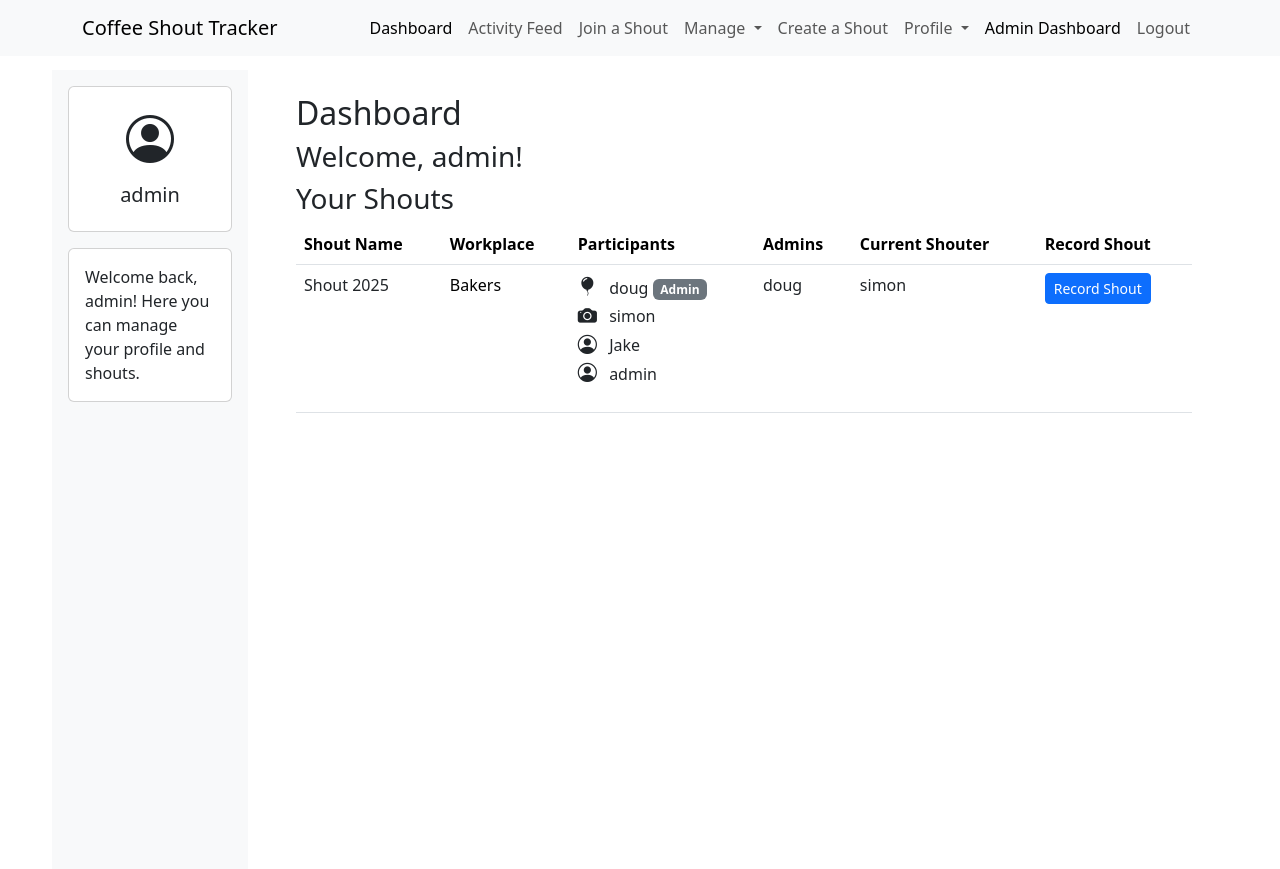
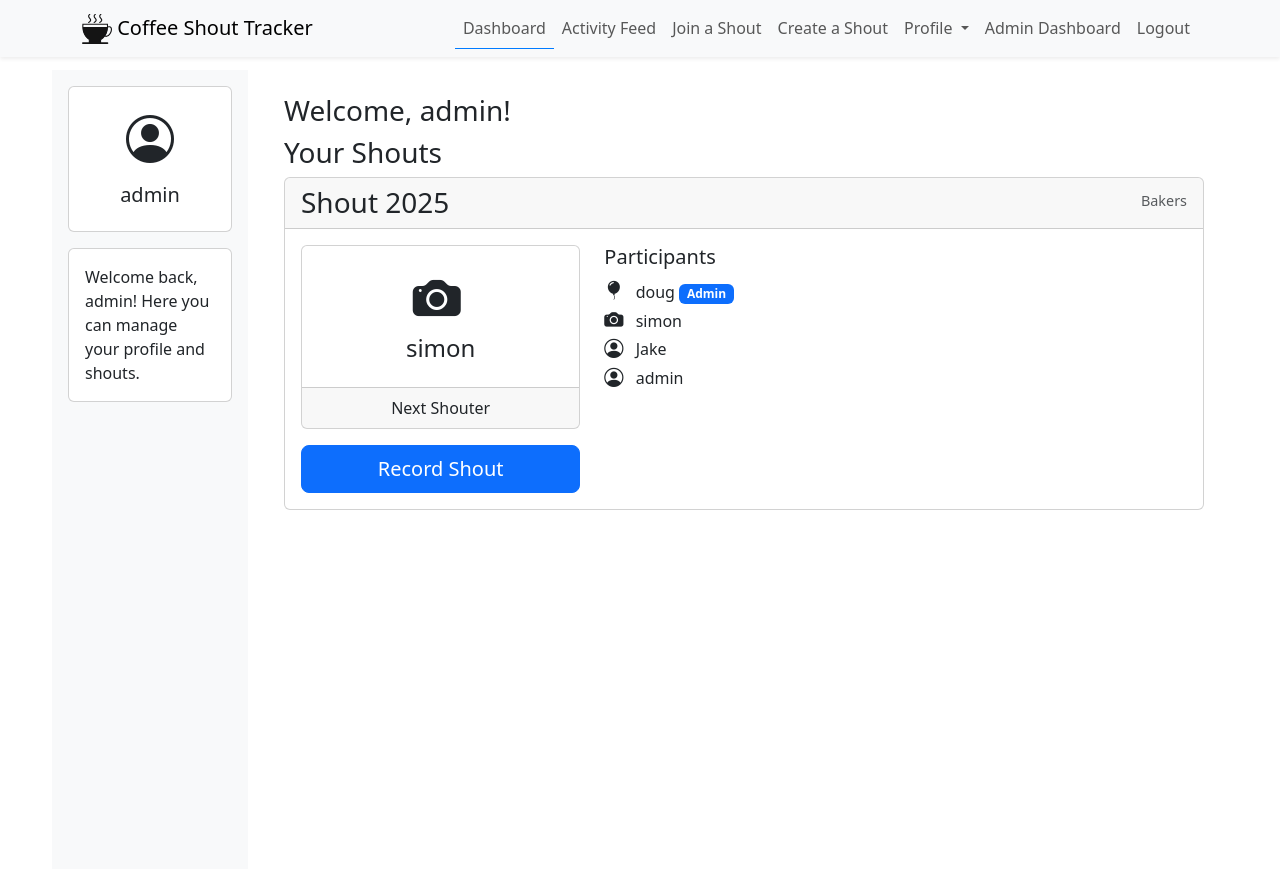
Before and after one commit to douglasbright/coffee_shout_tracker, a Flask app: page /dashboard in a window 1280 px wide. Shown: the top 869 px of the page. Run offline with Flask 3, Linux system fonts and the light colour scheme; a user stored in the database is signed in; some libraries are stand-ins or nearby versions.

Commit message:
Add admin page and login history tracking

```diff
--- a/app/__init__.py
+++ b/app/__init__.py
@@ -25,9 +25,10 @@ def create_app():
     db.init_app(app)
     login_manager.init_app(app)
     migrate.init_app(app, db)
+    csrf.init_app(app)
 
     # Import the User model (for login_manager and migrations)
-    from .models import User
+    from .models import User, LoginHistory
 
     # User loader function for Flask-Login
     @login_manager.user_loader
@@ -51,6 +52,7 @@ def create_app():
     from .profile_routes import profile
     from .quote_routes import quote
     from .coffee_shop_routes import coffee_shop
+    from .admin_routes import admin
 
     app.register_blueprint(main)
     app.register_blueprint(activity)
@@ -59,6 +61,7 @@ def create_app():
     app.register_blueprint(profile)
     app.register_blueprint(quote)
     app.register_blueprint(coffee_shop)
+    app.register_blueprint(admin)
 
     # Register the context processor for injecting quotes
     app.context_processor(inject_quote)
--- a/app/forms.py
+++ b/app/forms.py
@@ -179,9 +179,6 @@ class ReactionForm(FlaskForm):
         ('bi bi-hand-thumbs-down', 'Thumbs Down')
     ], validators=[DataRequired()])
 
-    class Meta:
-        csrf = False
-
 class SelectFavoriteCoffeeShopForm(FlaskForm):
     coffee_shop = SelectField('Favorite Coffee Shop', validators=[DataRequired()], coerce=int)
     submit = SubmitField('Set as Favorite')
--- a/app/routes.py
+++ b/app/routes.py
@@ -41,47 +41,32 @@ def dashboard():
         .where(shout_users.c.user_id == current_user.id)
     ).all()
 
-    join_form = JoinShoutForm()  # The form for joining a shout
-    quotes = Quote.query.all()
-    random_quote = random.choice(quotes) if quotes else None
-
-    # Prepare shout data for the template, adding admin and admin_count
+    # Prepare shout data for the template
     user_shout_data = []
     for shout, is_active in user_shouts:
-        # Get all participants for the shout along with their admin status
-        participants_with_admin_status = db.session.execute(
-            db.select(User, shout_users.c.is_admin)
+        # Get all participants for the shout along with their admin and active status
+        participants_with_status = db.session.execute(
+            db.select(User, shout_users.c.is_admin, shout_users.c.is_active)
             .select_from(shout_users)
             .join(User, User.id == shout_users.c.user_id)
             .where(shout_users.c.shout_id == shout.id)
         ).fetchall()
-
-        # Check if the current user is an admin of the shout
-        is_admin = any(p[1] for p in participants_with_admin_status if p[0].id == current_user.id)
-
-        # Count the number of admins in the shout
-        admin_count = sum(1 for p in participants_with_admin_status if p[1])
 
         # Check if the current shouter is set, and if not, set it
         if not shout.current_shouter:
             set_next_shouter(shout.id)
             db.session.refresh(shout)  # Refresh the shout object to get the updated current_shouter
 
-        # Append the shout and admin data to the list for rendering in the template
+        # Append the shout and participant data to the list for rendering in the template
         user_shout_data.append({
             'shout': shout,
-            'participants': participants_with_admin_status,  # Passing participants with their admin status
-            'is_admin': is_admin,
-            'admin_count': admin_count,
+            'participants': participants_with_status,  # Passing participants with their admin and active status
             'is_active': is_active
         })
 
-    # Render the dashboard template with the user's shout data and join form
-    return render_template('dashboard.html', user_shouts=user_shout_data, join_form=join_form, quote=random_quote)
+    # Render the dashboard template with the user's shout data
+    return render_template('dashboard.html', user_shouts=user_shout_data)
 
-# Import the activity blueprint
-from .activity_routes import activity as activity_blueprint
-main.register_blueprint(activity_blueprint)
 
 
 @main.route('/search_shouts')
--- a/app/templates/base.html
+++ b/app/templates/base.html
@@ -12,13 +12,41 @@
     <link href="https://cdn.jsdelivr.net/npm/bootstrap-icons/font/bootstrap-icons.css" rel="stylesheet">
     <link rel="stylesheet" href="{{ url_for('static', filename='styles.css') }}">
     <link rel="stylesheet" href="https://cdnjs.cloudflare.com/ajax/libs/bootstrap-datepicker/1.9.0/css/bootstrap-datepicker.min.css">
-
+    <style>
+        .navbar-brand img {
+            transition: transform 0.3s ease-in-out;
+        }
+        .navbar-brand img:hover {
+            transform: scale(1.2) rotate(10deg);
+        }
+        .navbar-nav .nav-item.active .nav-link {
+            border-bottom: 1px solid #007bff; /* Change the color to match your theme */
+        }
+        .navbar .dropdown-menu {
+            border: none;
+            background-color: #f8f9fa; /* Same background color as the navbar */
+        }
+        @media (max-width: 768px) {
+            .container-fluid.d-flex.justify-content-center {
+                width: 100vw;
+                padding-left: 0;
+                padding-right: 0;
+            }
+            .container-fluid.d-flex.justify-content-center > .row {
+                margin-left: 0;
+                margin-right: 0;
+            }
+        }
+    </style>
 </head>
 <body class="d-flex flex-column min-vh-100">
     <!-- Navbar (Fixed Top) -->
-    <nav class="navbar navbar-expand-lg navbar-light bg-light fixed-top">
+    <nav class="navbar navbar-expand-lg navbar-light bg-light fixed-top shadow-sm">
         <div class="container">
-            <a class="navbar-brand" href="{{ url_for('main.dashboard') }}">Coffee Shout Tracker</a>
+            <a class="navbar-brand" href="{{ url_for('main.dashboard') }}">
+                <img src="{{ url_for('static', filename='images/favicon.svg') }}" alt="Coffee Shout Tracker" width="30" height="30" class="d-inline-block align-text-top">
+                Coffee Shout Tracker
+            </a>
             <button class="navbar-toggler" type="button" data-bs-toggle="collapse" data-bs-target="#navbarNav" aria-controls="navbarNav" aria-expanded="false" aria-label="Toggle navigation">
                 <span class="navbar-toggler-icon"></span>
             </button>
@@ -26,33 +54,20 @@
             <div class="collapse navbar-collapse" id="navbarNav">
                 {% if current_user.is_authenticated %}
                 <ul class="navbar-nav ms-auto">
-                    <li class="nav-item">
-                        <a class="nav-link {% if request.endpoint == 'main.dashboard' %}active{% endif %}" href="{{ url_for('main.dashboard') }}">Dashboard</a>
+                    <li class="nav-item {% if request.endpoint == 'main.dashboard' %}active{% endif %}">
+                        <a class="nav-link" href="{{ url_for('main.dashboard') }}">Dashboard</a>
                     </li>
-                    <li class="nav-item">
-                        <a class="nav-link {% if request.endpoint == 'activity.activity_feed' %}active{% endif %}" href="{{ url_for('activity.activity_feed') }}">Activity Feed</a>
+                    <li class="nav-item {% if request.endpoint == 'activity.activity_feed' %}active{% endif %}">
+                        <a class="nav-link" href="{{ url_for('activity.activity_feed') }}">Activity Feed</a>
                     </li>
-                    <li class="nav-item">
-                        <a class="nav-link {% if request.endpoint == 'shout.join_shout' %}active{% endif %}" href="{{ url_for('shout.join_shout') }}">Join a Shout</a>
+                    <li class="nav-item {% if request.endpoint == 'shout.join_shout' %}active{% endif %}">
+                        <a class="nav-link" href="{{ url_for('shout.join_shout') }}">Join a Shout</a>
                     </li>
-
-                    <li class="nav-item dropdown">
-                        <a class="nav-link dropdown-toggle {% if request.endpoint in ['profile.manage_users', 'shout.manage_shouts', 'coffee_shop.add_coffee_shop'] %}active{% endif %}" href="#" id="manageDropdown" role="button" data-bs-toggle="dropdown" aria-expanded="false">
-                            Manage
-                        </a>
-                        <ul class="dropdown-menu" aria-labelledby="manageDropdown">
-                            {% if current_user.is_admin %}
-                            <li><a class="dropdown-item {% if request.endpoint == 'profile.manage_users' %}active{% endif %}" href="{{ url_for('profile.manage_users') }}">Manage Users</a></li>
-                            {% endif %}
-                            <li><a class="dropdown-item {% if request.endpoint == 'shout.manage_shouts' %}active{% endif %}" href="{{ url_for('shout.manage_shouts') }}">Manage Shouts</a></li>
-                            <li><a class="dropdown-item {% if request.endpoint == 'coffee_shop.add_coffee_shop' %}active{% endif %}" href="{{ url_for('coffee_shop.add_coffee_shop') }}">Create a Coffee Shop</a></li>
-                        </ul>
+                    <li class="nav-item {% if request.endpoint == 'shout.create_shout' %}active{% endif %}">
+                        <a class="nav-link" href="{{ url_for('shout.create_shout') }}">Create a Shout</a>
                     </li>
-                    <li class="nav-item">
-                        <a class="nav-link {% if request.endpoint == 'shout.create_shout' %}active{% endif %}" href="{{ url_for('shout.create_shout') }}">Create a Shout</a>
-                    </li>
-                    <li class="nav-item dropdown">
-                        <a class="nav-link dropdown-toggle {% if request.endpoint in ['profile.profile_view', 'profile.settings_profile'] %}active{% endif %}" href="#" id="profileDropdown" role="button" data-bs-toggle="dropdown" aria-expanded="false">
+                    <li class="nav-item dropdown {% if request.endpoint in ['profile.profile_view', 'profile.settings_profile'] %}active{% endif %}">
+                        <a class="nav-link dropdown-toggle" href="#" id="profileDropdown" role="button" data-bs-toggle="dropdown" aria-expanded="false">
                             Profile
                         </a>
                         <ul class="dropdown-menu" aria-labelledby="profileDropdown">
@@ -61,8 +76,8 @@
                         </ul>
                     </li>
                     {% if current_user.is_admin %}
-                    <li class="nav-item">
-                        <a class="nav-link {% if request.endpoint == 'main.dashboard' %}active{% endif %}" href="{{ url_for('main.dashboard') }}">Admin Dashboard</a>
+                    <li class="nav-item {% if request.endpoint == 'admin.dashboard' %}active{% endif %}">
+                        <a class="nav-link" href="{{ url_for('admin.dashboard') }}">Admin Dashboard</a>
                     </li>
                     {% endif %}
                     <li class="nav-item">
@@ -71,11 +86,11 @@
                 </ul>
                 {% else %}
                 <ul class="navbar-nav ms-auto">
-                    <li class="nav-item">
-                        <a class="nav-link {% if request.endpoint == 'auth.login' %}active{% endif %}" href="{{ url_for('auth.login') }}">Login</a>
+                    <li class="nav-item {% if request.endpoint == 'auth.login' %}active{% endif %}">
+                        <a class="nav-link" href="{{ url_for('auth.login') }}">Login</a>
                     </li>
-                    <li class="nav-item">
-                        <a class="nav-link {% if request.endpoint == 'auth.register' %}active{% endif %}" href="{{ url_for('auth.register') }}">Register</a>
+                    <li class="nav-item {% if request.endpoint == 'auth.register' %}active{% endif %}">
+                        <a class="nav-link" href="{{ url_for('auth.register') }}">Register</a>
                     </li>
                 </ul>
                 {% endif %}
@@ -97,8 +112,6 @@
                         <a href="{{ url_for('profile.profile_view', user_id=current_user.id) }}" class="text-decoration-none text-dark">
                             <i class="bi {{ current_user.avatar_icon or 'bi-person-circle' }}" style="font-size: 3rem;"></i>
                         </a>
-
-
                         <h5 class="card-title mt-2"><a href="{{ url_for('profile.profile_view', user_id=current_user.id) }}" class="text-decoration-none text-dark" style="color: inherit;">{{ current_user.username }}</a></h5>
                     </div>
                 </div>
--- a/app/templates/dashboard.html
+++ b/app/templates/dashboard.html
@@ -1,83 +1,81 @@
 {% extends "base.html" %}
 
 {% block content %}
-<div class="container-fluid">
-    <!-- Main content area -->
 <div class="container mt-4">
-        <h2>Dashboard</h2>
     <h3>Welcome, {{ current_user.username }}!</h3>
 
-        <!-- Display the user's current shouts in a scrollable table -->
+    <!-- Display the user's current shouts in cards -->
     {% if user_shouts %}
         <h3>Your Shouts</h3>
-            <div class="table-responsive">
-                <table class="table"> <!-- Removed table-hover for row hover effect -->
-                    <thead>
-                        <tr>
-                            <th>Shout Name</th>
-                            <th>Workplace</th>
-                            <th>Participants</th>
-                            <th>Admins</th>
-                            <th>Current Shouter</th>
-                            <th>Record Shout</th>
-                        </tr>
-                    </thead>
-                    <tbody>
+        <div class="row">
             {% for shout_data in user_shouts %}
-                        <tr>
-                            <!-- Shout Name with a link to the shout profile -->
-                            <td>
+            <div class="col-12 mb-4">
+                <div class="card">
+                    <div class="card-header d-flex justify-content-between align-items-center">
+                        <h3 class="card-title mb-0">
                             <a href="{{ url_for('shout.shout_profile', shout_id=shout_data.shout.id) }}" class="text-body text-decoration-none">
                                 {{ shout_data.shout.name }}
                             </a>
-                            </td>
-                            <td>{{ shout_data.shout.workplace }}</td>
-                            <td>
+                        </h3>
+                        <h5 class="card-subtitle text-muted mb-0" style="font-size: 0.9rem;">
+                            {{ shout_data.shout.workplace }}
+                        </h5>
+                    </div>
+                    <div class="card-body">
+                        <div class="row">
+                            <!-- Current Shouter Column -->
+                            <div class="col-md-4">
+                                <div class="card mb-3">
+                                    <div class="card-body text-center">
+                                        {% if shout_data.shout.current_shouter %}
+                                            <a href="{{ url_for('profile.profile_view', user_id=shout_data.shout.current_shouter.id) }}" class="text-body text-decoration-none">
+                                                <i class="bi {{ shout_data.shout.current_shouter.avatar_icon }} me-2" style="font-size: 3rem;"></i>
+                                                <h4>{{ shout_data.shout.current_shouter.username }}</h4>
+                                            </a>
+                                        {% else %}
+                                            <span class="text-muted">No shouter assigned</span>
+                                        {% endif %}
+                                    </div>
+                                    <div class="card-footer text-center">
+                                        Next Shouter
+                                    </div>
+                                </div>
+                                <a href="{{ url_for('shout.record_shout', shout_id=shout_data.shout.id) }}" class="btn btn-primary btn-lg w-100">Record Shout</a>
+                            </div>
+                            <!-- Participants Column -->
+                            <div class="col-md-8">
+                                <h5>Participants</h5>
                                 <ul class="list-unstyled">
-                                    {% for participant, is_admin in shout_data.participants %}
+                                    {% for participant, is_admin, is_active in shout_data.participants %}
                                     <li>
                                         <a href="{{ url_for('profile.profile_view', user_id=participant.id) }}" class="text-body text-decoration-none">
                                             <i class="bi {{ participant.avatar_icon }} me-2" style="font-size: 1.2rem;"></i>
                                             {{ participant.username }}
+                                            {% if not is_active %}
+                                                <span class="badge bg-secondary">Inactive</span>
+                                            {% endif %}
+                                            {% if is_admin %}
+                                                <span class="badge bg-primary">Admin</span>
+                                            {% endif %}
                                         </a>
-                                        {% if is_admin %} <span class="badge bg-secondary">Admin</span>{% endif %}
                                     </li>
                                     {% endfor %}
                                 </ul>
-                            </td>
-                            <td>
-                                <ul class="list-unstyled">
-                                    {% for participant, is_admin in shout_data.participants %}
-                                    {% if is_admin %}
-                                    <li>
-                                        <a href="{{ url_for('profile.profile_view', user_id=participant.id) }}" class="text-body text-decoration-none">
-                                            {{ participant.username }}
-                                        </a>
-                                    </li>
-                                    {% endif %}
+                            </div>
+                        </div>
+                    </div>
+                </div>
+            </div>
             {% endfor %}
-                                </ul>
-                            </td>
-                            <td>
-                                {% if shout_data.shout.current_shouter %}
-                                    <a href="{{ url_for('profile.profile_view', user_id=shout_data.shout.current_shouter.id) }}" class="text-body text-decoration-none">
-                                        {{ shout_data.shout.current_shouter.username }}
-                                    </a>
-                                {% else %}
-                                    <span class="text-muted">No shouter assigned</span>
-                                {% endif %}
-                            </td>
-                            <td>
-                                <a href="{{ url_for('shout.record_shout', shout_id=shout_data.shout.id) }}" class="btn btn-primary btn-sm">Record Shout</a>
-                            </td>
-                        </tr>
-                        {% endfor %}
-                    </tbody>
-                </table>
         </div>
     {% else %}
-            <div class="alert alert-warning">You are not currently part of any coffee shouts.</div>
+        <div class="alert alert-warning">
+            You are not currently part of any coffee shouts.
+            <div class="mt-3">
+                <a href="{{ url_for('shout.join_shout') }}" class="btn btn-primary">Join a Shout</a>
+                <a href="{{ url_for('shout.create_shout') }}" class="btn btn-secondary">Create a Shout</a>
+            </div>
+        </div>
     {% endif %}
 </div>
-</div>
 {% endblock %}
--- a/app/templates/shout_profile.html
+++ b/app/templates/shout_profile.html
@@ -69,6 +69,10 @@
                     <!-- View Calendar Button -->
                     <div class="d-grid gap-2 col-12 mx-auto mt-2">
                         <a href="{{ url_for('shout.shout_calendar', shout_id=shout.id) }}" class="btn btn-info">View Calendar</a>
+                    </div>
+                                <!-- View Activity Feed Button -->
+                    <div class="d-grid gap-2 col-12 mx-auto mt-2">
+                        <a href="{{ url_for('activity.activity_feed', shout_id=shout.id) }}" class="btn btn-info">View Activity Feed</a>
                     </div>
                 </div>
                 <!-- Participants Column -->
```
Also changed, not shown: app/admin_routes.py (added, +23 -0 lines), app/auth_routes.py (+15 -2 lines), app/models.py (+25 -5 lines), app/shout_routes.py (+7 -6 lines), app/shout_utils.py (+13 -4 lines), app/static/js/activity.js (+11 -0 lines), app/templates/activity.html (+21 -6 lines), app/templates/admin.html (added, +26 -0 lines), app/templates/join_shout.html (+10 -2 lines), app/templates/login_history.html (added, +29 -0 lines), app/templates/user_shout_settings.html (+22 -5 lines), app/static/images/favicon2.svg (deleted), instance/coffee_shout.db. Lines whose indentation alone changed are shown as unchanged.
